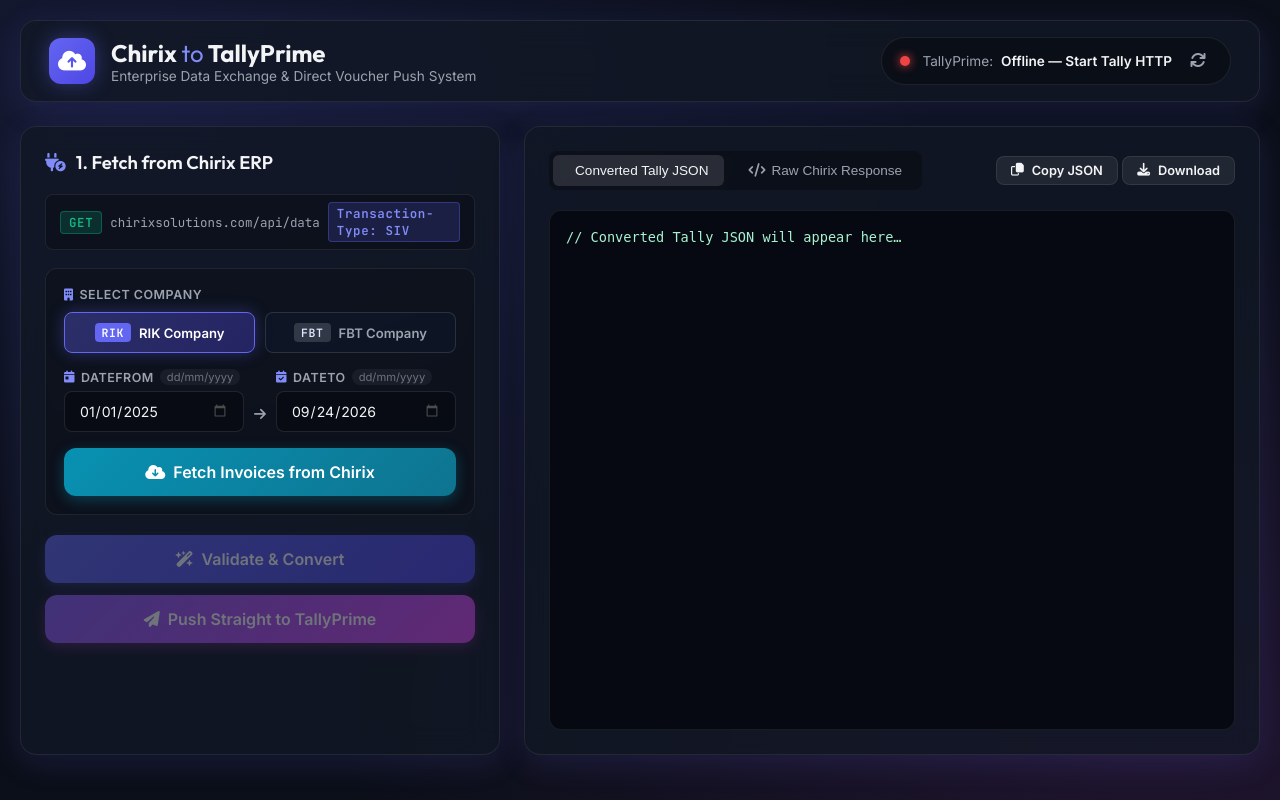
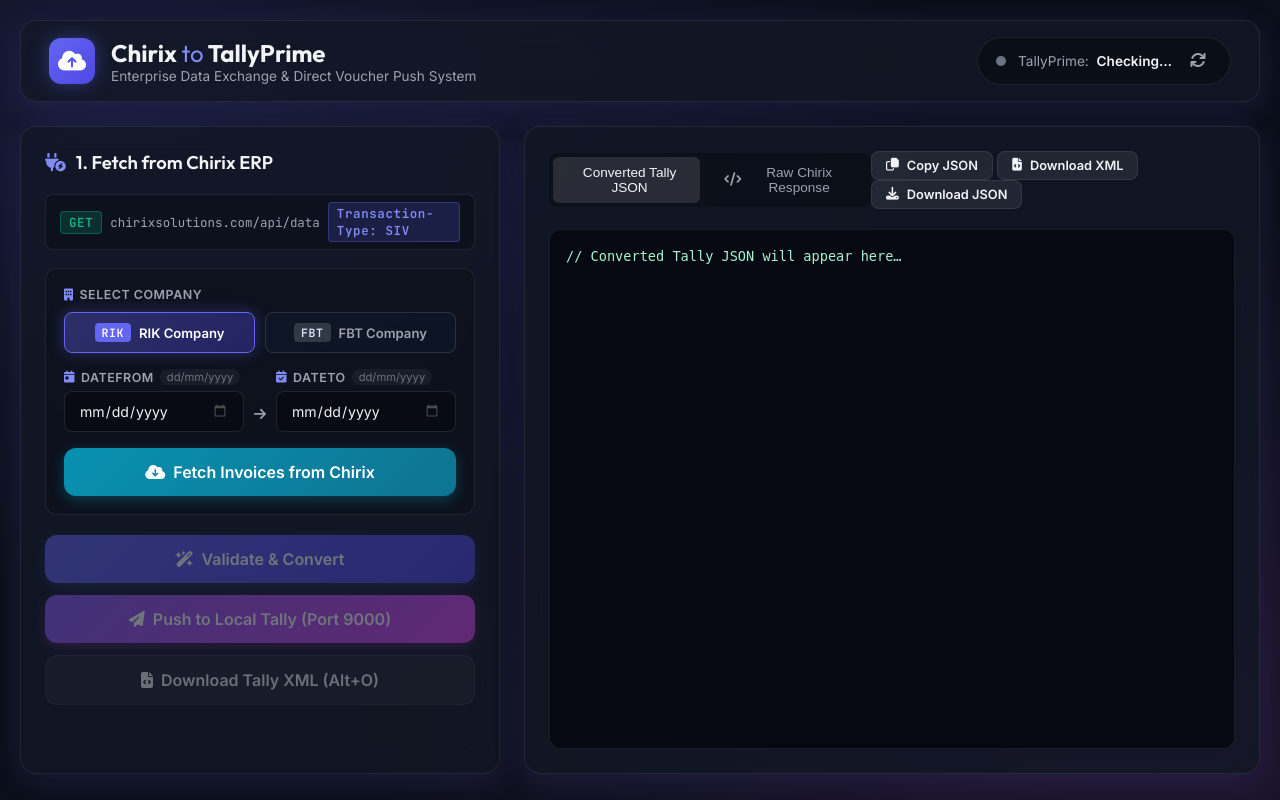
Before and after one commit to adventsystemssales6-dotcom/TALLY-TO-CHIRIX-API, a Flask app: page / in a window 1280 px wide. Run offline with Flask 3, Linux system fonts and the light colour scheme; data that the repository does not hold is empty.

Commit message:
feat: browser-to-local-flask architecture with PNA CORS, direct Tally status, and 1-click XML export

```diff
--- a/app.py
+++ b/app.py
@@ -32,6 +32,7 @@ from chirix_to_tally import (
     transform_invoice_to_tally_json,
     validate_voucher_balance,
     push_vouchers_to_tally,
+    build_tally_vouchers_xml_envelope,
     ensure_tally_masters_exist,
     normalize_invoice_data,
     extract_vouchers_from_json,
@@ -98,14 +99,28 @@ def parse_xml_metrics(xml_str: str) -> dict:
     }
 
 
-# ── Middleware ───────────────────────────────────────────────────────────────────
+# ── Middleware & CORS (with Private Network Access support) ─────────────────────
+
+@app.before_request
+def handle_options():
+    if request.method == "OPTIONS":
+        origin = request.headers.get("Origin", "*")
+        res = Response(status=204)
+        res.headers["Access-Control-Allow-Origin"]  = origin
+        res.headers["Access-Control-Allow-Methods"] = "GET, POST, OPTIONS"
+        res.headers["Access-Control-Allow-Headers"] = "Content-Type, Authorization, X-Requested-With, Chirix-Auth-Token"
+        res.headers["Access-Control-Allow-Private-Network"] = "true"
+        res.headers["Access-Control-Allow-Credentials"]     = "true"
+        return res
 
 @app.after_request
 def add_cors_headers(response):
-    allowed = app.config.get("CORS_ORIGINS", "*")
-    response.headers["Access-Control-Allow-Origin"]  = allowed
-    response.headers["Access-Control-Allow-Headers"] = "Content-Type, Authorization"
+    origin = request.headers.get("Origin", "*")
+    response.headers["Access-Control-Allow-Origin"]  = origin
+    response.headers["Access-Control-Allow-Headers"] = "Content-Type, Authorization, X-Requested-With, Chirix-Auth-Token"
     response.headers["Access-Control-Allow-Methods"] = "GET, POST, OPTIONS"
+    response.headers["Access-Control-Allow-Private-Network"] = "true"
+    response.headers["Access-Control-Allow-Credentials"]     = "true"
     return response
 
 
@@ -156,8 +171,54 @@ def index():
 
 @app.route("/api/status", methods=["GET"])
 def check_tally_status():
-    """Check whether TallyPrime is reachable (via connector in cloud mode, direct in local mode)."""
-    return jsonify(connector_check_status())
+    """Check whether TallyPrime is reachable on localhost:9000."""
+    target = os.environ.get("TALLY_HTTP_URL", "http://127.0.0.1:9000")
+    try:
+        req = urllib.request.Request(target, method="GET")
+        with urllib.request.urlopen(req, timeout=2) as resp:
+            return jsonify({
+                "connected": True,
+                "url": target,
+                "status": resp.status
+            })
+    except urllib.error.HTTPError as e:
+        return jsonify({
+            "connected": True,
+            "url": target,
+            "status": e.code
+        })
+    except Exception as e:
+        return jsonify({
+            "connected": False,
+            "url": target,
+            "error": str(e)
+        })
+
+
+@app.route("/api/export-xml", methods=["POST"])
+def export_tally_xml():
+    """Generates a downloadable Tally XML file for manual import (Alt + O) in TallyPrime."""
+    try:
+        req_data = request.get_json(force=True)
+        entry_mode = "Accounting Invoice"
+        if isinstance(req_data, dict):
+            entry_mode = req_data.get("entry_mode", "Accounting Invoice")
+            payload = req_data.get("invoices", req_data)
+        else:
+            payload = req_data
+
+        xml_content = build_tally_vouchers_xml_envelope(payload, entry_mode=entry_mode)
+        return Response(
+            xml_content,
+            mimetype="application/xml",
+            headers={
+                "Content-Disposition": "attachment; filename=tally_vouchers.xml",
+                "Content-Type": "application/xml; charset=utf-8"
+            }
+        )
+    except Exception as e:
+        app.logger.error(f"XML Export Error: {e}")
+        return jsonify({"success": False, "error": f"XML Export Error: {e}"}), 500
 
 
 def _fetch_single_chirix_call(api_url, api_key, date_from, date_to, ssl_ctx, timeout=30):
--- a/static/js/main.js
+++ b/static/js/main.js
@@ -1,5 +1,14 @@
-document.addEventListener("DOMContentLoaded", () => {
-    const API_BASE = window.location.origin.startsWith("http") ? window.location.origin : "http://localhost:5000";
+    // ── API Architecture ────────────────────────────────────────────────────────
+    // CLOUD_API_BASE: Where the web app is hosted (for Chirix fetch, data conversion, XML export)
+    const CLOUD_API_BASE = window.location.origin.startsWith("http") ? window.location.origin : "http://localhost:5000";
+
+    // Detect if the browser is running locally on the customer PC
+    const isLocalBrowser = window.location.hostname === "localhost" ||
+                           window.location.hostname === "127.0.0.1" ||
+                           window.location.hostname.startsWith("192.168.");
+
+    // LOCAL_API_BASE: The customer's local Flask engine on their PC, which communicates with localhost:9000
+    const LOCAL_API_BASE = isLocalBrowser ? CLOUD_API_BASE : "http://127.0.0.1:5000";
 
     // Company default tokens
     const COMPANY_TOKENS = {
@@ -34,6 +43,8 @@ document.addEventListener("DOMContentLoaded", () => {
 
     const btnConvert        = document.getElementById("btnConvert");
     const btnPushTally      = document.getElementById("btnPushTally");
+    const btnDownloadXml    = document.getElementById("btnDownloadXml");
+    const btnDownloadXmlPreview = document.getElementById("btnDownloadXmlPreview");
 
     const invoiceSummaryBox = document.getElementById("invoiceSummaryBox");
     const statTotalCount    = document.getElementById("statTotalCount");
@@ -72,25 +83,30 @@ document.addEventListener("DOMContentLoaded", () => {
         }
     });
 
-    // ── Tally status polling ────────────────────────────────────────────────────
+    // ── Tally status polling (Checks Customer's Local Flask App -> Tally 9000) ──
     checkTallyStatus();
     setInterval(checkTallyStatus, 5000);
     if (btnRefreshStatus) btnRefreshStatus.addEventListener("click", checkTallyStatus);
 
     async function checkTallyStatus() {
         try {
-            const res  = await fetch(`${API_BASE}/api/status`);
+            const controller = new AbortController();
+            const timeoutId = setTimeout(() => controller.abort(), 2500);
+            const res = await fetch(`${LOCAL_API_BASE}/api/status`, {
+                signal: controller.signal
+            });
+            clearTimeout(timeoutId);
             const data = await res.json();
             if (data.connected) {
                 statusDot.className  = "status-indicator-dot pulse-green";
-                statusText.innerText = "Online (Port 9000)";
+                statusText.innerText = "Online (Local Tally :9000)";
             } else {
-                statusDot.className  = "status-indicator-dot pulse-red";
-                statusText.innerText = "Offline — Start Tally HTTP";
+                statusDot.className  = "status-indicator-dot pulse-yellow";
+                statusText.innerText = "Local Engine OK · Open Tally";
             }
         } catch {
             statusDot.className  = "status-indicator-dot pulse-red";
-            statusText.innerText = "Disconnected";
+            statusText.innerText = isLocalBrowser ? "TallyPrime Disconnected" : "Local Engine Offline (Port 5000)";
         }
     }
 
@@ -177,7 +193,7 @@ document.addEventListener("DOMContentLoaded", () => {
         const dateToChirix   = toChirixDate(toValue);
 
         try {
-            const res = await fetch(`${API_BASE}/api/fetch`, {
+            const res = await fetch(`${CLOUD_API_BASE}/api/fetch`, {
                 method:  "POST",
                 headers: { "Content-Type": "application/json" },
                 body: JSON.stringify({
@@ -316,8 +332,9 @@ document.addEventListener("DOMContentLoaded", () => {
         currentChirixData  = null;
         convertedTallyData = null;
         if (invoiceSummaryBox) invoiceSummaryBox.classList.add("hidden");
-        if (btnConvert)   btnConvert.disabled  = true;
-        if (btnPushTally) btnPushTally.disabled = true;
+        if (btnConvert)     btnConvert.disabled     = true;
+        if (btnPushTally)   btnPushTally.disabled   = true;
+        if (btnDownloadXml) btnDownloadXml.disabled = true;
         if (tallyJsonCode)  tallyJsonCode.innerText  = "// Converted Tally JSON will appear here…";
         if (chirixJsonCode) chirixJsonCode.innerText = "// Raw Chirix API response will appear here…";
     }
@@ -337,7 +354,7 @@ document.addEventListener("DOMContentLoaded", () => {
             btnConvert.innerHTML = '<i class="fa-solid fa-spinner fa-spin"></i> Validating…';
         }
         try {
-            const res  = await fetch(`${API_BASE}/api/convert`, {
+            const res  = await fetch(`${CLOUD_API_BASE}/api/convert`, {
                 method:  "POST",
                 headers: { "Content-Type": "application/json" },
                 body:    JSON.stringify(currentChirixData)
@@ -364,7 +381,8 @@ document.addEventListener("DOMContentLoaded", () => {
                 badgeBalanced.innerText = allBalanced ? "Debit = Credit Validated" : "Accounting Imbalance";
             }
             if (invoiceSummaryBox) invoiceSummaryBox.classList.remove("hidden");
-            if (btnPushTally)      btnPushTally.disabled = false;
+            if (btnPushTally)      btnPushTally.disabled   = false;
+            if (btnDownloadXml)    btnDownloadXml.disabled = false;
         } catch (err) {
             alert("Conversion failed: " + err.message);
         } finally {
@@ -375,14 +393,14 @@ document.addEventListener("DOMContentLoaded", () => {
         }
     }
 
-    // ── Push to TallyPrime ──────────────────────────────────────────────────────
+    // ── Push to Customer's Local TallyPrime (via Local Flask App :5000) ─────────
     if (btnPushTally) {
         btnPushTally.addEventListener("click", async () => {
             if (!currentChirixData) return;
             btnPushTally.disabled = true;
-            btnPushTally.innerHTML = '<i class="fa-solid fa-spinner fa-spin"></i> Pushing to Tally…';
+            btnPushTally.innerHTML = '<i class="fa-solid fa-spinner fa-spin"></i> Pushing to Local Tally…';
             try {
-                const res  = await fetch(`${API_BASE}/api/push`, {
+                const res  = await fetch(`${LOCAL_API_BASE}/api/push`, {
                     method:  "POST",
                     headers: { "Content-Type": "application/json" },
                     body:    JSON.stringify(currentChirixData)
@@ -401,13 +419,49 @@ document.addEventListener("DOMContentLoaded", () => {
                 if (rawResponseLog) rawResponseLog.innerText = log;
                 if (resultModal)    resultModal.classList.remove("hidden");
             } catch (err) {
-                alert("Push failed: " + err.message);
+                const msg = isLocalBrowser
+                    ? `Push failed: ${err.message}\nMake sure TallyPrime is open on Port 9000.`
+                    : `Cannot reach Local Flask App at ${LOCAL_API_BASE}.\n\n` +
+                      `To push directly into Tally on your computer:\n` +
+                      `1. Open a terminal on your PC and run:\n   python app.py\n` +
+                      `2. Ensure TallyPrime is running.\n\n` +
+                      `Alternatively, click 'Download Tally XML' to import into Tally manually (Alt + O).`;
+                alert(msg);
             } finally {
                 btnPushTally.disabled = false;
-                btnPushTally.innerHTML = '<i class="fa-solid fa-paper-plane"></i> Push Straight to TallyPrime';
+                btnPushTally.innerHTML = '<i class="fa-solid fa-paper-plane"></i> Push to Local Tally (Port 9000)';
             }
         });
     }
+
+    // ── Download Tally XML for Manual Import (Alt + O in Tally) ─────────────────
+    async function downloadTallyXml() {
+        if (!currentChirixData) {
+            alert("Please fetch and validate invoices first.");
+            return;
+        }
+        try {
+            const res = await fetch(`${CLOUD_API_BASE}/api/export-xml`, {
+                method:  "POST",
+                headers: { "Content-Type": "application/json" },
+                body:    JSON.stringify(currentChirixData)
+            });
+            if (!res.ok) throw new Error(`HTTP ${res.status}`);
+            const xmlBlob = await res.blob();
+            const url  = URL.createObjectURL(xmlBlob);
+            const a    = Object.assign(document.createElement("a"), {
+                href: url,
+                download: `tally_vouchers_${selectedCompany}.xml`
+            });
+            a.click();
+            URL.revokeObjectURL(url);
+        } catch (err) {
+            alert("XML Export failed: " + err.message);
+        }
+    }
+
+    if (btnDownloadXml)        btnDownloadXml.addEventListener("click", downloadTallyXml);
+    if (btnDownloadXmlPreview) btnDownloadXmlPreview.addEventListener("click", downloadTallyXml);
 
     // ── Modal ───────────────────────────────────────────────────────────────────
     [btnCloseModal, btnDoneModal].forEach(b => {
--- a/templates/index.html
+++ b/templates/index.html
@@ -167,7 +167,10 @@
                     <i class="fa-solid fa-wand-magic-sparkles"></i> Validate &amp; Convert
                 </button>
                 <button class="btn btn-accent btn-lg" id="btnPushTally" disabled>
-                    <i class="fa-solid fa-paper-plane"></i> Push Straight to TallyPrime
+                    <i class="fa-solid fa-paper-plane"></i> Push to Local Tally (Port 9000)
+                </button>
+                <button class="btn btn-secondary btn-lg" id="btnDownloadXml" disabled title="Download standard Tally XML to import via Alt+O in TallyPrime">
+                    <i class="fa-solid fa-file-code"></i> Download Tally XML (Alt+O)
                 </button>
             </div>
         </section>
@@ -187,8 +190,11 @@
                     <button class="btn btn-secondary btn-sm" id="btnCopyJson">
                         <i class="fa-regular fa-copy"></i> Copy JSON
                     </button>
+                    <button class="btn btn-secondary btn-sm" id="btnDownloadXmlPreview" title="Download XML for Tally">
+                        <i class="fa-solid fa-file-code"></i> Download XML
+                    </button>
                     <button class="btn btn-secondary btn-sm" id="btnDownloadJson">
-                        <i class="fa-solid fa-download"></i> Download
+                        <i class="fa-solid fa-download"></i> Download JSON
                     </button>
                 </div>
             </div>
```
Also changed, not shown: chirix_to_tally.py (+32 -0 lines).
